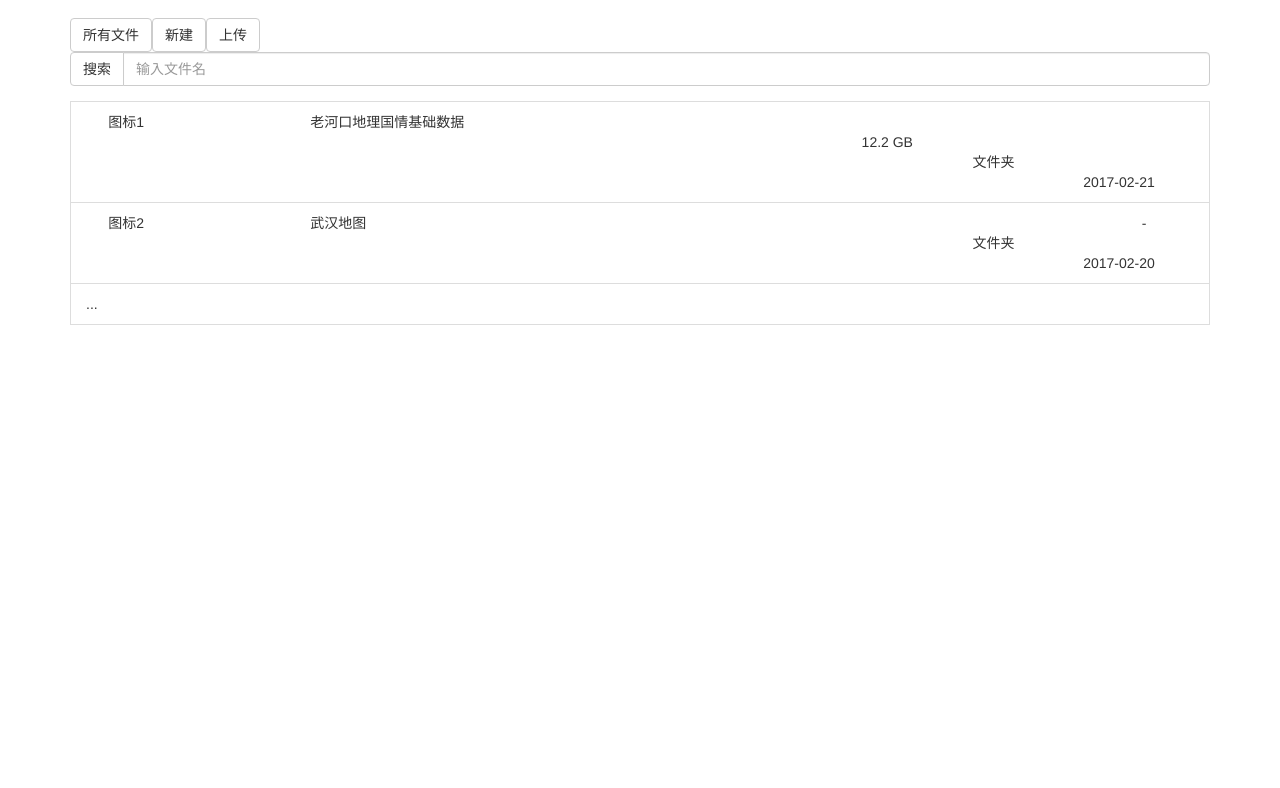
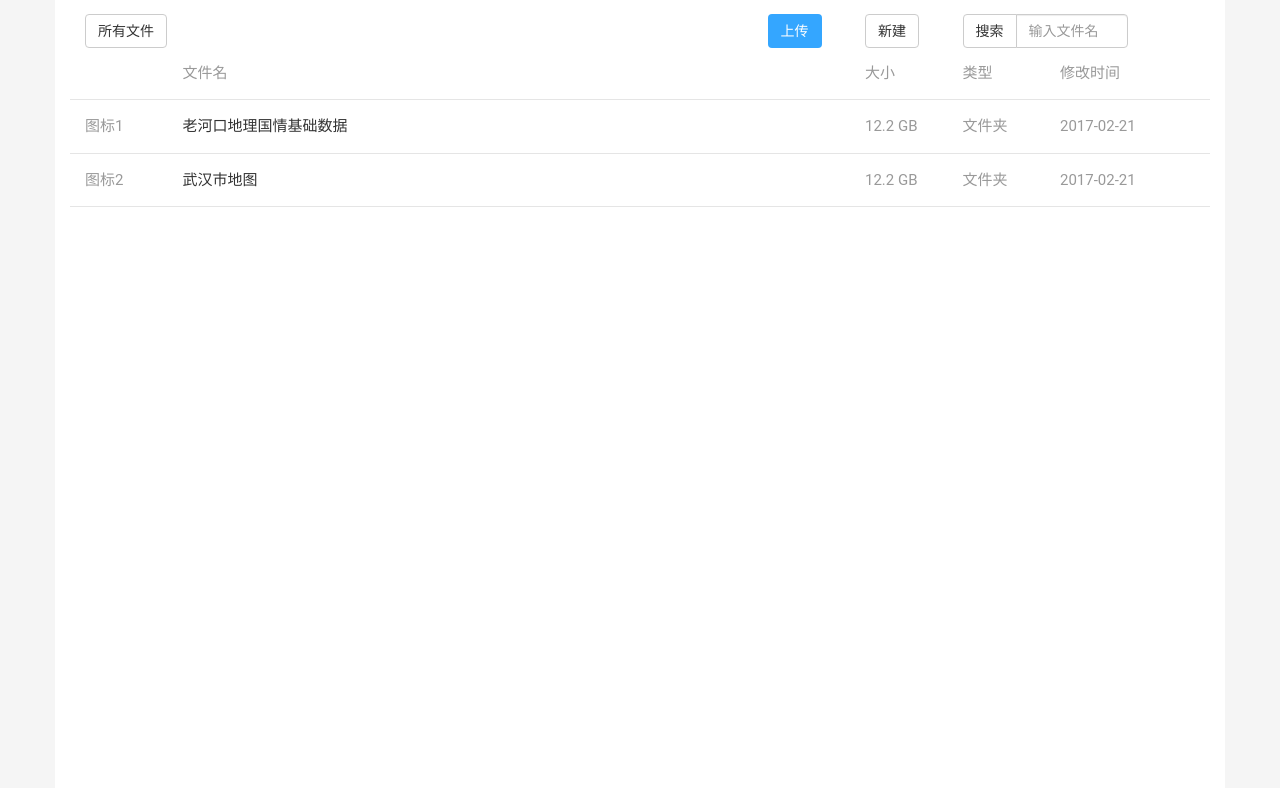
Before and after one commit to JafarAkhondali/HGTLite-geobox-securityfix-480775, a React app in the folder box/assets/: page / in a window 1280 px wide. Shown: the part 54-842 px from the top of the page. Before the commit the page ends 800 px from the top, so only its background shows below. Built offline with nearby package versions, Linux system fonts and the light colour scheme.

Commit message:
[ui] geobox index ing

```diff
--- a/box/assets/src/component/FileList.js
+++ b/box/assets/src/component/FileList.js
@@ -1,12 +1,16 @@
 import '../../node_modules/bootstrap/dist/css/bootstrap.css';
 import   './FileList.scss';
+import   '../style/styles.scss';
 
 import React, {Component} from 'react';
 import {Link} from 'react-router';
 
 import {ListGroup, ListGroupItem} from 'react-bootstrap';
+import {Grid, Row, Col, Button, FormGroup, InputGroup, FormControl} from 'react-bootstrap'
 
-class BoxList extends Component {
+import HRLine from './HRLine'
+
+class FileList extends Component {
 
     constructor() {
         super()
@@ -18,23 +22,43 @@ class BoxList extends Component {
         return (
             <div>
 
-                <ListGroup>
-                    <ListGroupItem>
-                        <span className="to-left2">图标1</span>
-                        <span className="to-left15">老河口地理国情基础数据</span>
-                        <span className="to-left70">12.2 GB</span>
-                        <span className="to-left80">文件夹</span>
-                        <span className="to-left90">2017-02-21</span>
-                    </ListGroupItem>
-                    <ListGroupItem>
-                        <span className="to-left2">图标2</span>
-                        <span className="to-left15">武汉地图</span>
-                        <span className="to-left70">-</span>
-                        <span className="to-left80">文件夹</span>
-                        <span className="to-left90">2017-02-20</span>
-                    </ListGroupItem>
-                    <ListGroupItem>...</ListGroupItem>
-                </ListGroup>
+                <Grid>
+                    <Row >
+                        <Col md={1}>  </Col>
+                        <Col md={2}>文件名 </Col>
+                        <Col md={5}> </Col>
+                        <Col md={1}> 大小</Col>
+                        <Col md={1}>类型 </Col>
+                        <Col md={2}> 修改时间</Col>
+                    </Row>
+                </Grid>
+                <HRLine/>
+
+                <Grid>
+                    <Row >
+                        <Col md={1}>图标1 </Col>
+                        <Col md={2}><span className="font-file-name"> 老河口地理国情基础数据 </span></Col>
+                        <Col md={5}> </Col>
+                        <Col md={1}> 12.2 GB</Col>
+                        <Col md={1}>文件夹 </Col>
+                        <Col md={2}> 2017-02-21</Col>
+                    </Row>
+                </Grid>
+                <HRLine/>
+
+                <Grid>
+                    <Row >
+                        <Col md={1}>图标2 </Col>
+                        <Col md={2}><span className="font-file-name"> 武汉市地图 </span></Col>
+                        <Col md={5}> </Col>
+                        <Col md={1}> 12.2 GB</Col>
+                        <Col md={1}>文件夹 </Col>
+                        <Col md={2}> 2017-02-21</Col>
+                    </Row>
+                </Grid>
+                <HRLine/>
+
+
             </div>
 
         );
@@ -43,4 +67,4 @@ class BoxList extends Component {
 
 }
 
-export default BoxList
+export default FileList
--- a/box/assets/src/component/FileList.scss
+++ b/box/assets/src/component/FileList.scss
@@ -1,9 +1,6 @@
 @import '../../node_modules/bootstrap/dist/css/bootstrap.css';
 @import "../style/global.scss";
 
-.boxlist {
-  color: $red-base;
-}
 
 .to-left2{
   position: relative;
--- a/box/assets/src/component/FileTopIndicator.js
+++ b/box/assets/src/component/FileTopIndicator.js
@@ -1,6 +1,8 @@
 import React, {Component} from 'react';
 import {Link} from 'react-router';
-import {Button,FormGroup,InputGroup,FormControl } from 'react-bootstrap'
+import {Grid, Row, Col, Button, FormGroup, InputGroup, FormControl} from 'react-bootstrap'
+
+import '../style/styles.scss'
 
 class FileTopIndicator extends Component {
 
@@ -11,10 +13,17 @@ class FileTopIndicator extends Component {
     render() {
         return (
             <div>
-                <Button>所有文件</Button>
-                <Button>新建</Button>
-                <Button>上传</Button>
-                <FormGroup>
+                <Grid>
+                    <Row >
+                        <Col md={1}> <Button>所有文件</Button></Col>
+                        <Col md={6}> </Col>
+                        <Col md={2}>
+                            <Row >
+                                <Col md={6}><Button bsClass="btn btn-upload">上传</Button> </Col>
+                                <Col md={6}><Button>新建</Button> </Col>
+                            </Row>
+                        </Col>
+                        <Col md={2}> <FormGroup>
                             <InputGroup>
                                 <InputGroup.Button>
                                     <Button>搜索</Button>
@@ -22,6 +31,12 @@ class FileTopIndicator extends Component {
                                 <FormControl type="text" placeholder="输入文件名"/>
                             </InputGroup>
                         </FormGroup>
+                        </Col>
+                        <Col md={1}></Col>
+                    </Row>
+                </Grid>
+
+
             </div>
 
         )
--- /dev/null
+++ b/box/assets/src/component/HRLine.js
@@ -0,0 +1,21 @@
+import   './HRLine.scss';
+
+import React, {Component} from 'react';
+
+
+class HRLine extends Component {
+
+    constructor() {
+        super()
+    }
+
+    render() {
+        return (
+            <div>
+                <hr />
+            </div>
+        );
+    }
+}
+
+export default HRLine
--- /dev/null
+++ b/box/assets/src/component/HRLine.scss
@@ -0,0 +1,8 @@
+hr {
+  display: block;
+  height: 1px;
+  border: 0;
+  border-top: 1px solid #e5e5e5;
+  margin: 1em 0;
+  padding: 0;
+}
--- a/box/assets/src/component/TopNavbar.js
+++ b/box/assets/src/component/TopNavbar.js
@@ -6,7 +6,7 @@
 
 import {Navbar, Nav, NavItem, NavDropdown, MenuItem} from 'react-bootstrap';
 
-  class TopNavbar extends Component {
+class TopNavbar extends Component {
 
     constructor() {
         super()
@@ -34,7 +34,9 @@
                         </NavDropdown>
                     </Nav>
                     <Nav pullRight>
-                        <NavItem eventKey={1} href="#">用户设置</NavItem>
+                        <NavItem eventKey={1} href="/#/accounts">
+                            用户设置
+                        </NavItem>
                     </Nav>
                 </Navbar.Collapse>
             </Navbar>
--- a/box/assets/src/container/AccountPage.js
+++ b/box/assets/src/container/AccountPage.js
@@ -10,7 +10,7 @@ import {Link} from 'react-router';
 
     render() {
         return (
-            <div className="container">
+            <div className="container bg-white">
                 <h1>用户设置 settings</h1>
             </div>
         )
--- a/box/assets/src/container/FileListPage.js
+++ b/box/assets/src/container/FileListPage.js
@@ -6,6 +6,8 @@ import {Link} from 'react-router';
 import FileTopIndicator from '../component/FileTopIndicator'
 import FileList from '../component/FileList'
 
+import '../style/styles.scss'
+
 class FileListPage extends Component {
     constructor() {
         super()
@@ -13,9 +15,12 @@ class FileListPage extends Component {
 
     render() {
         return (
-            <div className="container">
-                <FileTopIndicator/>
-                <FileList/>
+            <div className="container bg-white">
+                <div className="height-20"></div>
+                <div className="font-file-list">
+                    <FileTopIndicator/>
+                    <FileList/>
+                </div>
             </div>
         )
     }
--- a/box/assets/src/container/WelcomePage.js
+++ b/box/assets/src/container/WelcomePage.js
@@ -10,7 +10,7 @@ class WelcomePage extends Component {
 
     render() {
         return (
-            <div className="container">
+            <div className="container bg-white">
                 <h1>欢迎页 welcome</h1>
             </div>
         )
--- a/box/assets/src/index.js
+++ b/box/assets/src/index.js
@@ -7,11 +7,12 @@ import {Router, Route, IndexRoute, Link, hashHistory, browserHistory} from 'reac
 import {syncHistoryWithStore, routerReducer} from 'react-router-redux'
 
 
-import './style/index.scss'
+
 
 
 import routes from './routes'
 
+import './style/index.scss'
 
 var contentDOM = document.getElementById("content");
 
--- a/box/assets/src/routes.js
+++ b/box/assets/src/routes.js
@@ -10,8 +10,8 @@ import  WelcomePage  from './container/WelcomePage'
 export default (
     <Route path="/" component={App}>
         <IndexRoute component={FileListPage}/>
-        <Route path="/welcome" component={WelcomePage}/>
-        <Route path="/accounts" component={AccountPage}/>
+        <Route path="welcome" component={WelcomePage}/>
+        <Route path="accounts" component={AccountPage}/>
 
     </Route>
 );
--- a/box/assets/src/style/global.scss
+++ b/box/assets/src/style/global.scss
@@ -30,4 +30,4 @@ $grey-07: #4F5B69;
 $grey-08: #32363F;
 
 //==============misc==========================
-$font-size: 16px;
+$font-size: 15px;
--- a/box/assets/src/style/index.scss
+++ b/box/assets/src/style/index.scss
@@ -13,5 +13,5 @@ body {
   background-color: $bg-color;
   color: #333;
   font-size: $font-size;
-  font-family: "Microsoft Yahei", 微软雅黑, "Helvetica Neue", Arial, Roboto, "Source Han Sans CN", sans-serif;
+  font-family: "Source Han Sans CN", Roboto,"Microsoft Yahei", 微软雅黑, "Helvetica Neue", Arial,  sans-serif;
 }
--- /dev/null
+++ b/box/assets/src/style/styles.scss
@@ -0,0 +1,28 @@
+@import "./global.scss";
+
+.bg-white {
+  background-color: #fff;
+  height: 960px;
+  margin-top: -24px;
+}
+
+.no-border {
+  border: none;
+}
+
+.btn-upload {
+  color: #fff;
+  background: $blue-base;
+}
+
+.height-20 {
+  height: 20px;
+}
+
+.font-file-list{
+  color: #999;
+}
+
+.font-file-name{
+  color: #333;
+}
```
Lines whose indentation alone changed are shown as unchanged.
